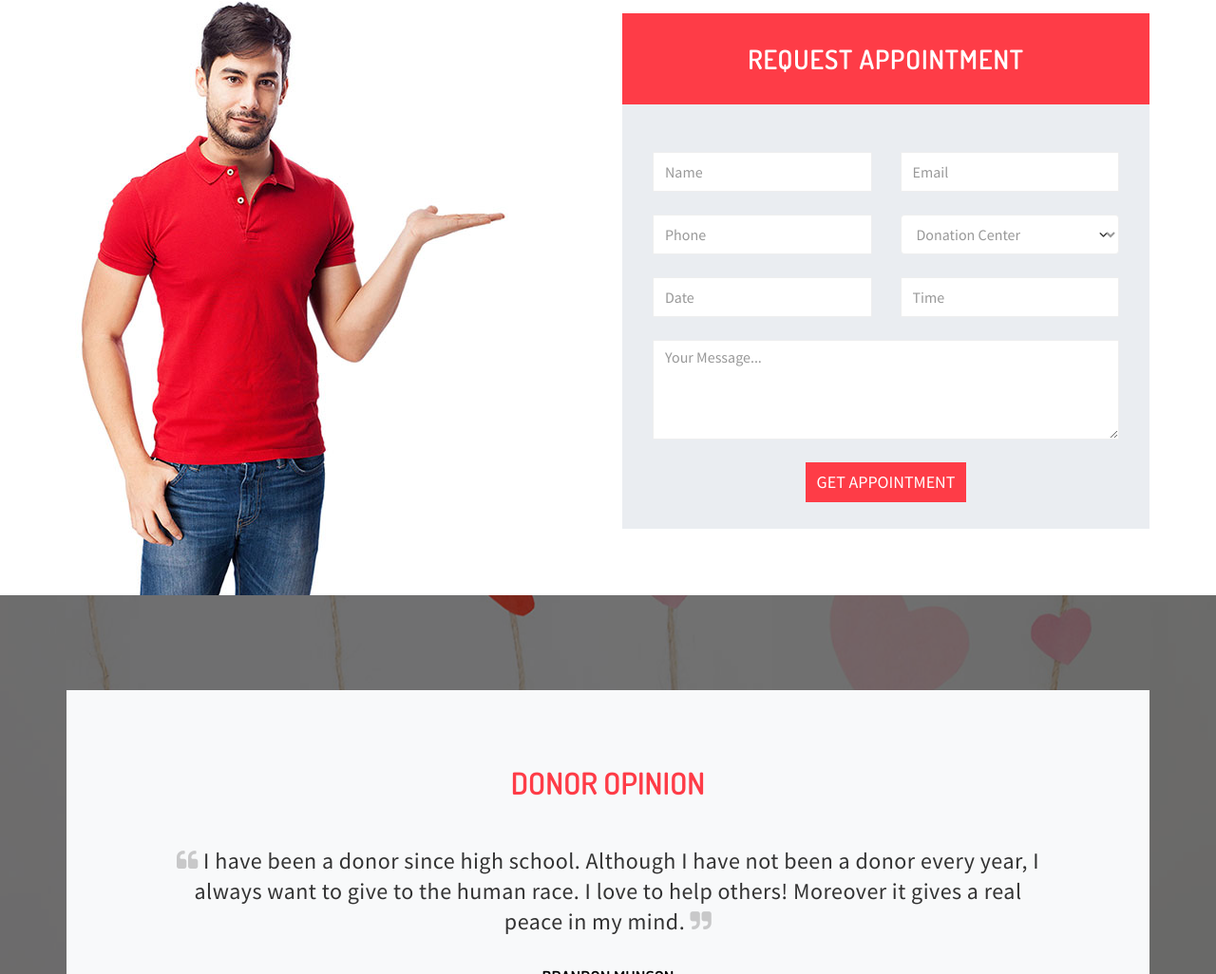
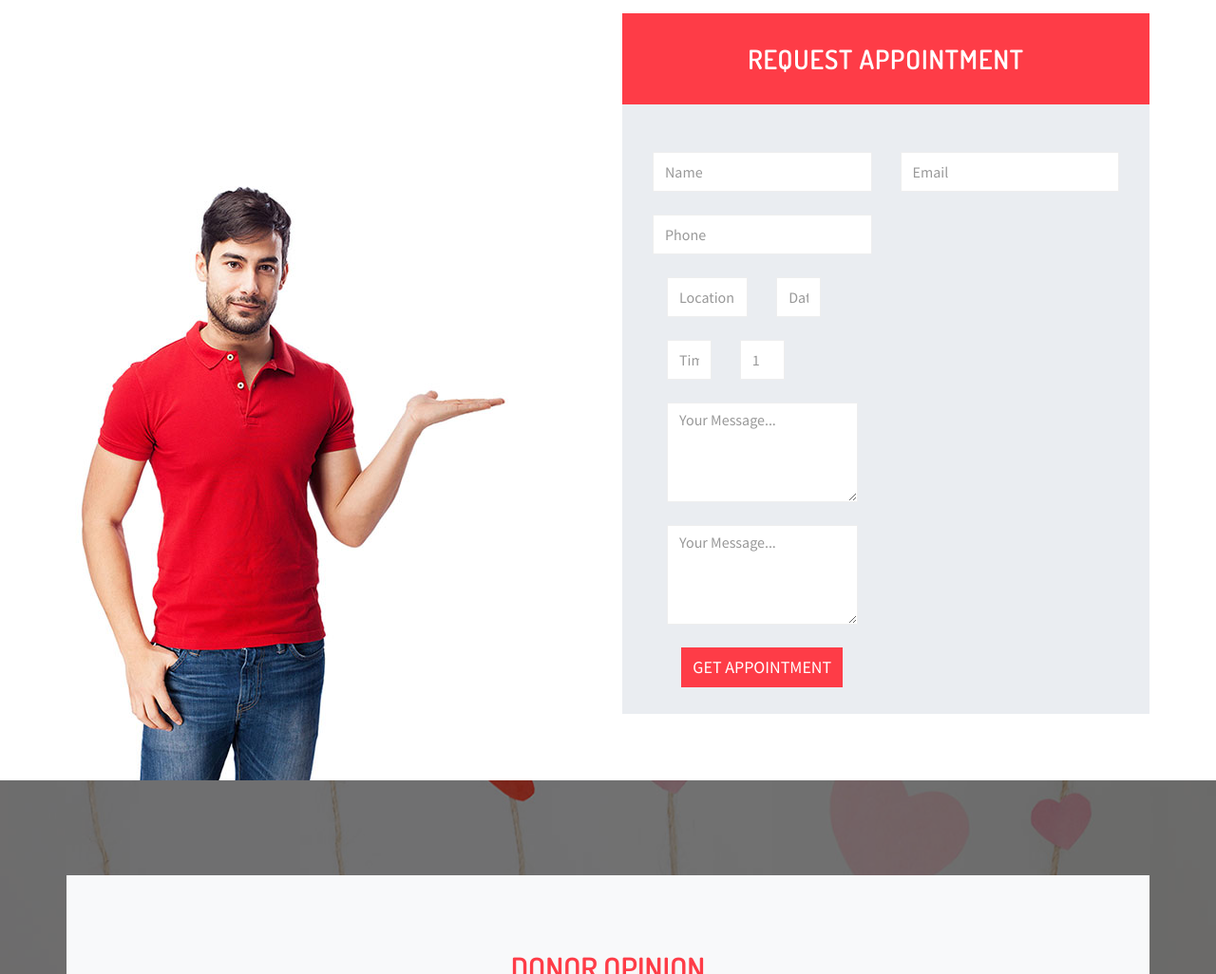
Before and after one commit to TEAM-HEXA/blood_bank, a plain HTML site: page index.html in a window 1280 px wide. Shown: the part 2056-3082 px from the top of the page at 95% size. Drawn offline with Linux system fonts and the light colour scheme.

Commit message:
Blood request form
blood request form updated

```diff
--- a/index.html
+++ b/index.html
@@ -659,24 +659,25 @@
                                 </div>
                                 <div class="form-group col-md-6">
                                     <input id="your_phone" class="form-control" placeholder="Phone" type="text">
-                                </div>
-                                <div class="form-group col-md-6">
-                                    <div class="select-style">
-                                        <select class="form-control" name="your_center">
-                                            <option>Donation Center</option>
-                                            <option>Los Angles</option>
-                                            <option>California</option>
-                                        </select>
-                                    </div>
+                                 <div class="form-group col-md-6">
+                                    <input id="Location" class="form-control" placeholder="Location(district)" type="text">
                                 </div>
 
-                                <div class="form-group col-md-6">
+                                <div class="form-group col-md-4">
                                     <input id="your_date" class="form-control" placeholder="Date" type="text">
                                 </div>
 
 
-                                <div class="form-group col-md-6">
+                                <div class="form-group col-md-4">
                                     <input id="your_time" class="form-control" placeholder="Time" type="text">
+                                </div>
+                                   <div class="form-group col-md-4">
+                                    <input id="blood_unit" class="form-control" placeholder="1" type="text">
+                                </div>
+
+
+                                <div class="form-group col-md-12 col-sm-12 col-xs-12">
+                                    <textarea id="textarea_message" class="form-control" rows="4" placeholder="Your Message..."></textarea>
                                 </div>
 
                                 <div class="form-group col-md-12 col-sm-12 col-xs-12">
```
